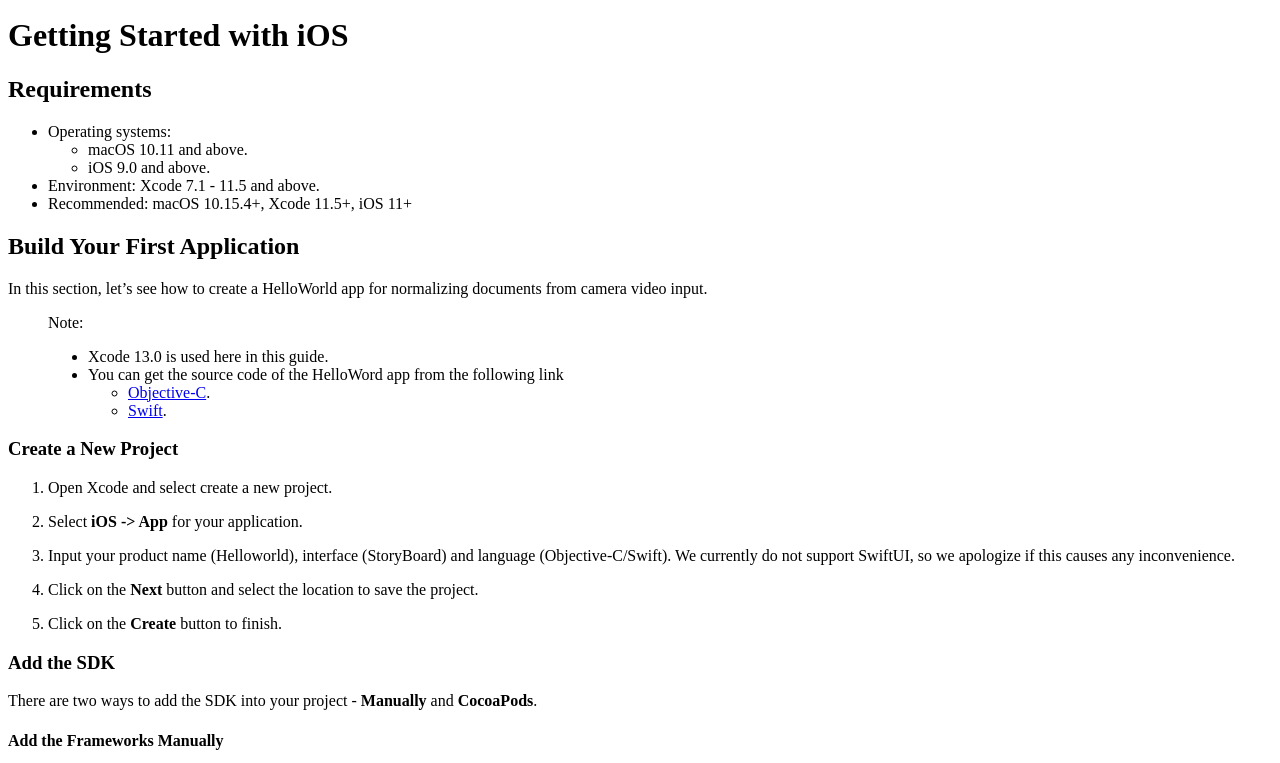
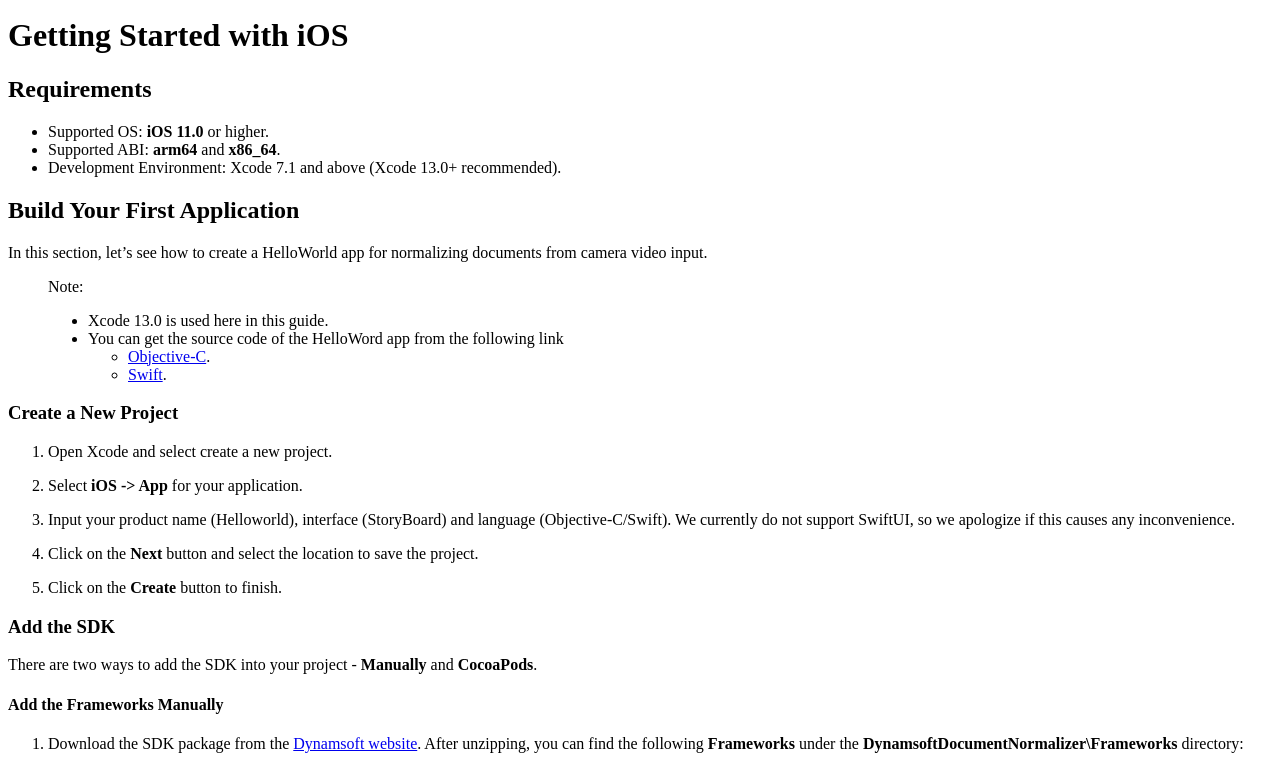
Before and after one commit to dynamsoft-docs/document-normalizer-docs, a Jekyll site: the page built from programming/ios/user-guide.md, in a window 1280 px wide and 900 px high, scrolled down 414 px, cut to the strip 137-900 px from the top of the window. Built offline with Jekyll 4.4.1, drawn with Linux system fonts in a browser that asks for light colours.

Commit message:
update system requirements

```diff
--- a/programming/ios/user-guide.md
+++ b/programming/ios/user-guide.md
@@ -12,11 +12,9 @@ noTitleIndex: true
 
 ## Requirements
 
-- Operating systems:
-  - macOS 10.11 and above.
-  - iOS 9.0 and above.
-- Environment: Xcode 7.1 - 11.5 and above.
-- Recommended: macOS 10.15.4+, Xcode 11.5+, iOS 11+
+- Supported OS: **iOS 11.0** or higher.
+- Supported ABI: **arm64** and **x86_64**.
+- Development Environment: Xcode 7.1 and above (Xcode 13.0+ recommended).
 
 ## Build Your First Application
 
```
Also changed, not shown: programming/android/user-guide.md (+3 -5 lines).
